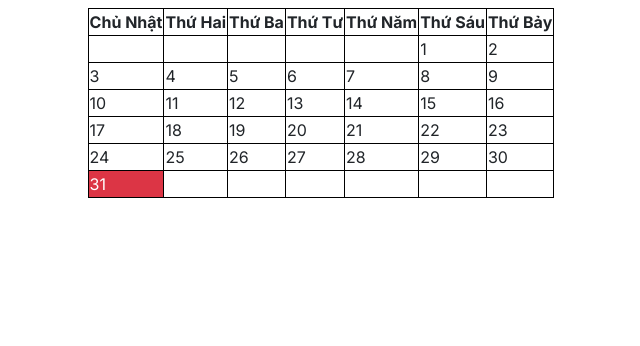
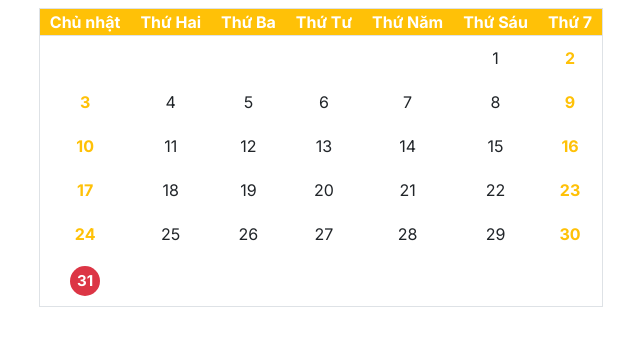
Before and after one commit to lawson-ng/lich-van-nien, a Next.js app: page / in a window 1280 px wide. Shown: the top 346 px of the page, without its empty margins (319-959 px from the left). Built offline with nearby package versions, Linux system fonts and the light colour scheme.

Commit message:
chore: style

```diff
--- a/src/app/globals.css
+++ b/src/app/globals.css
@@ -1,34 +1,26 @@
-@tailwind base;
-@tailwind components;
-@tailwind utilities;
-
-:root {
-  --foreground-rgb: 0, 0, 0;
-  --background-start-rgb: 214, 219, 220;
-  --background-end-rgb: 255, 255, 255;
-}
-
-@media (prefers-color-scheme: dark) {
-  :root {
-    --foreground-rgb: 255, 255, 255;
-    --background-start-rgb: 0, 0, 0;
-    --background-end-rgb: 0, 0, 0;
-  }
-}
-
 body {
   justify-content: center;
   align-items: center;
   display: flex;
 }
 
-@layer utilities {
-  .text-balance {
-    text-wrap: balance;
-  }
+.day {
+  padding: 10px;
+  text-align: center;
 }
 
-table, td, th {
-  border-width: 1px;
-  border-color: black;
+.thu {
+  padding-left: 10px;
+  padding-right: 10px;
+  font-size: 16px;
 }
+
+.today {
+  color: white;
+  font-weight: bold;
+  height: 30px;
+  width: 30px;
+  border-radius: 10px;
+  font-size: 15px;
+  line-height: 30px;
+}
--- a/src/app/page.tsx
+++ b/src/app/page.tsx
@@ -1,7 +1,7 @@
 import Calendar from "@/components/calendar";
 
 const Home = () => {
-  return <div className="py-2">
+  return <div className="my-2 container">
     <Calendar />
   </div>
 };
--- a/src/components/calendar.tsx
+++ b/src/components/calendar.tsx
@@ -1,44 +1,66 @@
+const THU = [
+  "Chủ nhật",
+  "Thứ Hai",
+  "Thứ Ba",
+  "Thứ Tư",
+  "Thứ Năm",
+  "Thứ Sáu",
+  "Thứ 7",
+];
+
 const Calendar = () => {
-  const renderDay = (year: number, month: number) => {
-    const today = new Date()
-    var date = new Date(year, month - 1, 1);
-
-    var calendar = "<table>";
-    var firstDayOfWeek = date.getDay();
-
-    var calendar = "<table>";
-    calendar +=
-      "<tr><th>Chủ Nhật</th><th>Thứ Hai</th><th>Thứ Ba</th><th>Thứ Tư</th><th>Thứ Năm</th><th>Thứ Sáu</th><th>Thứ Bảy</th></tr>";
-    calendar += "<tr>";
+  const renderDay = () => {
+    const days = [];
+    const today = new Date();
+    const year = today.getFullYear();
+    const month = today.getMonth();
+    const date = new Date(year, month, 1);
+    const firstDayOfWeek = date.getDay();
 
     for (var i = 0; i < firstDayOfWeek; i++) {
-      calendar += "<td></td>";
+      days.push(<td className="day"></td>);
     }
-    while (date.getMonth() + 1 === month) {
+    while (date.getMonth() === month) {
       if (date.getDate() === today.getDate()) {
-        calendar += "<td class='bg-danger text-white'>" + date.getDate() + "</td>";
-      } else {
-        calendar += "<td>" + date.getDate() + "</td>";
-      }
-
-      if (date.getDay() === 6) {
-        calendar += "</tr><tr>";
-      }
+        days.push(
+          <td className={"day text-center d-flex justify-content-center align-items-center"}>
+            <p className="today m-0 mx-auto bg-danger rounded-circle text-center">{date.getDate()}</p>
+          </td>
+        );
+      } else if (date.getDay() === 0 || date.getDay() === 6) {
+        days.push(
+          <td className={"day font-weight-bold text-warning"}>
+            {date.getDate()}
+          </td>
+        );
+      } else days.push(<td className={"day"}>{date.getDate()}</td>);
 
       date.setDate(date.getDate() + 1);
     }
 
     while (date.getDay() > 0) {
-      calendar += "<td></td>";
+      days.push(<td className="day"></td>);
       date.setDate(date.getDate() + 1);
     }
 
-    calendar += "</tr>";
-    calendar += "</table>";
-    return calendar;
+    const data = [];
+    for (let index = 0; index < days.length; index += 7) {
+      data.push(<tr>{...days.slice(index, 7 + index)}</tr>);
+    }
+    return data;
   };
+
   return (
-    <div dangerouslySetInnerHTML={{ __html: renderDay(2024, 3) }} />
+    <table className="shadow-lg mx-auto rounded-lg border">
+      <tr className="border bg-warning text-white">
+        {THU.map((item) => (
+          <th className="thu" key={Math.random()}>
+            {item}
+          </th>
+        ))}
+      </tr>
+      {renderDay()}
+    </table>
   );
 };
 
```
